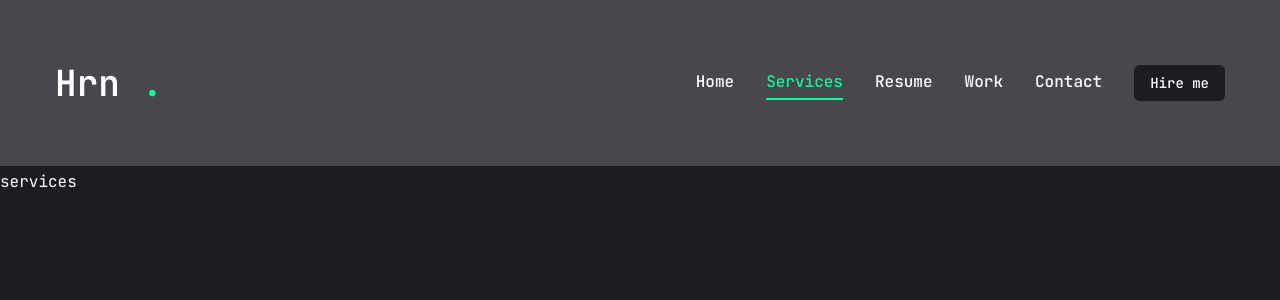
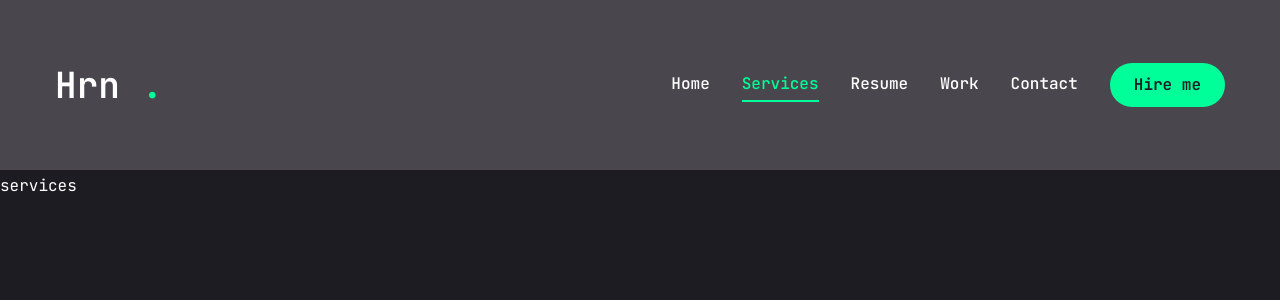
Before and after one commit to hiren-maddara/portfolio-hrnmddr, a Next.js app: page /services in a window 1280 px wide. Shown: the top 300 px of the page. Built offline with nearby package versions, Linux system fonts and the light colour scheme.

Commit message:
finished Header, editted sheet and button ui components

```diff
--- a/components/Header.jsx
+++ b/components/Header.jsx
@@ -1,6 +1,7 @@
 import Link from "next/link"
 import { Button } from "./ui/button"
 import Nav from "./Nav"
+import MobileNav from "./MobileNav"
 
 const Header = () => {
   return <header className="py-8 xl:py-12 text-white bg-pink-50/20">
@@ -22,7 +23,7 @@
 
         {/* mobile nav */}
         <div className="xl:hidden">
-            mobile nav
+            <MobileNav />
         </div>
 
     </div>
--- /dev/null
+++ b/components/MobileNav.jsx
@@ -0,0 +1,63 @@
+"use client"
+
+import {Sheet, SheetContent, SheetTrigger} from "@/components/ui/sheet"
+import { usePathname } from "next/navigation"
+import Link from "next/link"
+import {CiMenuFries} from "react-icons/ci"
+import { DialogTitle } from "@radix-ui/react-dialog"
+
+const links = [
+    {
+        name: "home",
+        path: "/"
+    },
+    {
+        name: "services",
+        path: "/services"
+    },
+    {
+        name: "resume",
+        path: "/resume"
+    },
+    {
+        name: "work",
+        path: "/work"
+    },
+    {
+        name: "contact",
+        path: "/contact"
+    },
+]
+
+function MobileNav() {
+    const pathname = usePathname()
+    return <Sheet>
+        <SheetTrigger className="flex justify-center items-center">
+            <CiMenuFries className="text-[32px] text-accent" />
+        </SheetTrigger>
+
+        <SheetContent className="flex flex-col">
+            <DialogTitle className="hidden">Mobile Navigation</DialogTitle>
+            {/* logo */}
+            <div className="mt-32 mb-32 text-center text-2xl">
+                <Link href="/">
+                    <h1 className="text-4xl font-semibold">
+                        Hrn <span className="text-accent">.</span>
+                    </h1>
+                </Link>
+            </div>
+
+            {/* nav */}
+            <nav className="flex flex-col justify-center items-center gap-8">
+                {links.map((link, index) =>
+                    <Link href={link.path} key={index}
+                    className={`${link.path === pathname && 'text-accent border-b-2 border-accent'} text-xl capitalize hover:text-accent transition-all`}>
+                        {link.name}</Link>
+                )}
+            </nav>
+
+        </SheetContent>
+    </Sheet>
+}
+
+export default MobileNav
--- a/components/ui/button.jsx
+++ b/components/ui/button.jsx
@@ -5,16 +5,16 @@
 import { cn } from "@/lib/utils"
 
 const buttonVariants = cva(
-  "inline-flex items-center justify-center gap-2 whitespace-nowrap rounded-md text-sm font-medium transition-all disabled:pointer-events-none disabled:opacity-50 [&_svg]:pointer-events-none [&_svg:not([class*='size-'])]:size-4 shrink-0 [&_svg]:shrink-0 outline-none focus-visible:border-ring focus-visible:ring-ring/50 focus-visible:ring-[3px] aria-invalid:ring-destructive/20 dark:aria-invalid:ring-destructive/40 aria-invalid:border-destructive",
+"inline-flex items-center justify-center whitespace-nowrap rounded-full text-base font-semibold ring-offset-white transition-colors",
   {
     variants: {
       variant: {
         default:
-          "bg-primary text-primary-foreground shadow-xs hover:bg-primary/90",
+          "bg-accent text-primary hover:bg-accent-hover",
+        primary: "bg-primary text-white",
         destructive:
           "bg-destructive text-white shadow-xs hover:bg-destructive/90 focus-visible:ring-destructive/20 dark:focus-visible:ring-destructive/40 dark:bg-destructive/60",
-        outline:
-          "border bg-background shadow-xs hover:bg-accent hover:text-accent-foreground dark:bg-input/30 dark:border-input dark:hover:bg-input/50",
+        outline: "border border-accent bg-transparent text-accent hover:bg-accent hover:text-primary",
         secondary:
           "bg-secondary text-secondary-foreground shadow-xs hover:bg-secondary/80",
         ghost:
@@ -22,10 +22,10 @@
         link: "text-primary underline-offset-4 hover:underline",
       },
       size: {
-        default: "h-9 px-4 py-2 has-[>svg]:px-3",
-        sm: "h-8 rounded-md gap-1.5 px-3 has-[>svg]:px-2.5",
-        lg: "h-10 rounded-md px-6 has-[>svg]:px-4",
-        icon: "size-9",
+        default: "h-[44px] px-6",
+        md: "h-[48px] px-6",
+        lg: "h-[56px] px-8 text-sm uppercase tracking-[2px]",
+
       },
     },
     defaultVariants: {
--- a/components/ui/sheet.jsx
+++ b/components/ui/sheet.jsx
@@ -2,9 +2,9 @@
 
 import * as React from "react"
 import * as SheetPrimitive from "@radix-ui/react-dialog"
-import { XIcon } from "lucide-react"
+import { cn } from "@/lib/utils"
 
-import { cn } from "@/lib/utils"
+import {IoMdClose} from "react-icons/io"
 
 function Sheet({
   ...props
@@ -57,9 +57,9 @@
       <SheetPrimitive.Content
         data-slot="sheet-content"
         className={cn(
-          "bg-background data-[state=open]:animate-in data-[state=closed]:animate-out fixed z-50 flex flex-col gap-4 shadow-lg transition ease-in-out data-[state=closed]:duration-300 data-[state=open]:duration-500",
+          "bg-primary data-[state=open]:animate-in data-[state=closed]:animate-out fixed z-50 flex flex-col gap-4 shadow-lg transition ease-in-out data-[state=closed]:duration-300 data-[state=open]:duration-500",
           side === "right" &&
-            "data-[state=closed]:slide-out-to-right data-[state=open]:slide-in-from-right inset-y-0 right-0 h-full w-3/4 border-l sm:max-w-sm",
+            "data-[state=closed]:slide-out-to-right data-[state=open]:slide-in-from-right inset-y-0 right-0 h-full w-3/4 sm:max-w-sm",
           side === "left" &&
             "data-[state=closed]:slide-out-to-left data-[state=open]:slide-in-from-left inset-y-0 left-0 h-full w-3/4 border-r sm:max-w-sm",
           side === "top" &&
@@ -71,8 +71,10 @@
         {...props}>
         {children}
         <SheetPrimitive.Close
-          className="ring-offset-background focus:ring-ring data-[state=open]:bg-secondary absolute top-4 right-4 rounded-xs opacity-70 transition-opacity hover:opacity-100 focus:ring-2 focus:ring-offset-2 focus:outline-hidden disabled:pointer-events-none">
-          <XIcon className="size-4" />
+          className="absolute right-8 top-8 outline-none transition-opacity disabled:pointer-events-none">
+
+          <IoMdClose className="text-3xl text-accent" />
+
           <span className="sr-only">Close</span>
         </SheetPrimitive.Close>
       </SheetPrimitive.Content>
--- a/package.json
+++ b/package.json
@@ -21,6 +21,7 @@
     "next": "15.4.5",
     "react": "19.1.0",
     "react-dom": "19.1.0",
+    "react-icons": "^5.5.0",
     "tailwind-merge": "^3.3.1"
   },
   "devDependencies": {
```
Also changed, not shown: 1 other file (tests, documents, lock files or other folders).
